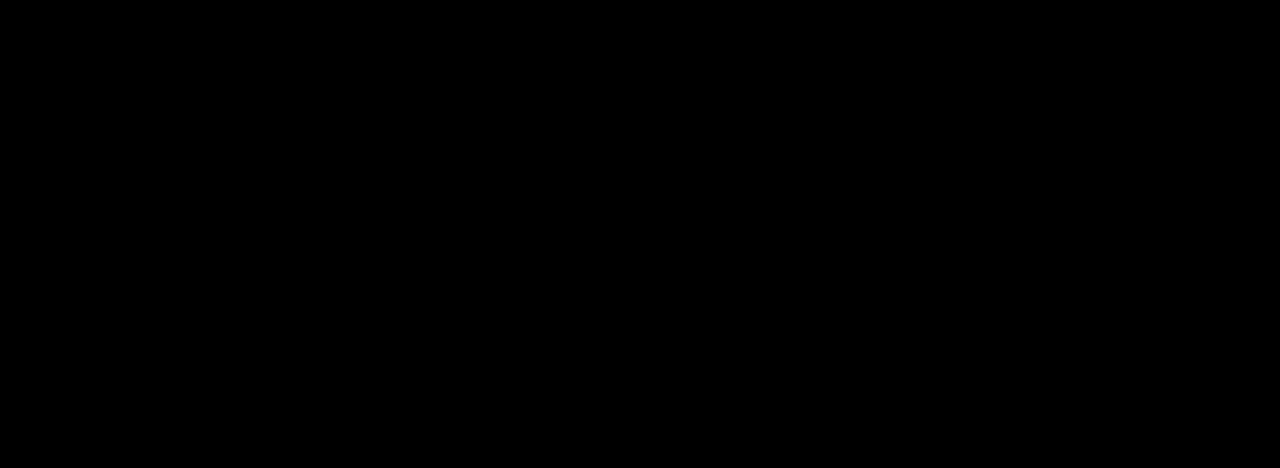
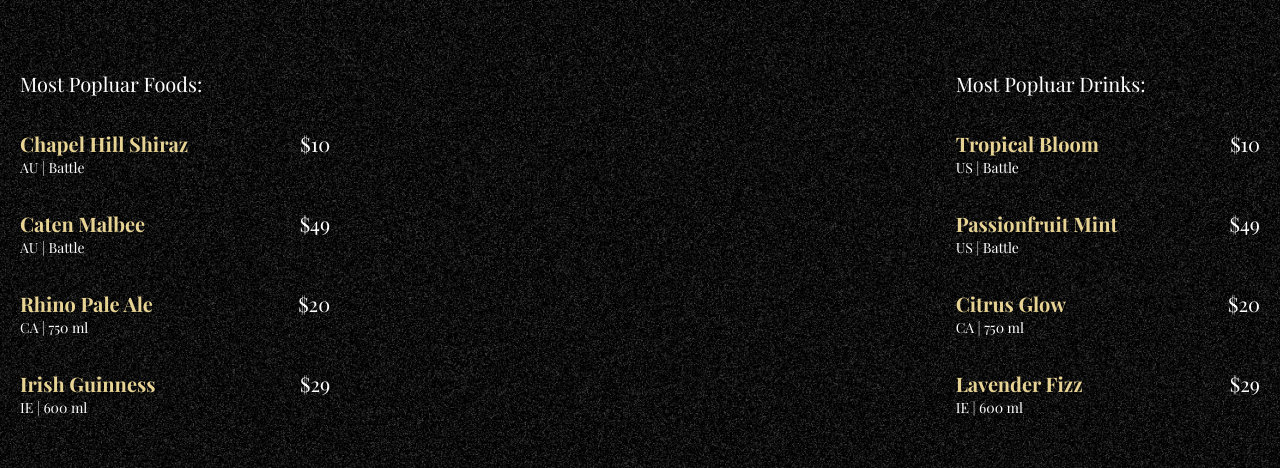
Before and after one commit to beellionaire/fnb-web-app-gsap, a Next.js app: page / in a window 1280 px wide. Shown: the part 890-1358 px from the top of the page. Built offline with nearby package versions, Linux system fonts and the light colour scheme.

Commit message:
add menu section

```diff
--- a/src/app/page.js
+++ b/src/app/page.js
@@ -1,4 +1,5 @@
 import Hero from "@/components/Hero";
+import Menu from "@/components/Menu";
 import Navbar from "@/components/Navbar";
 
 export default function Home() {
@@ -6,7 +7,7 @@
     <main>
       <Navbar />
       <Hero />
-      <div className="h-dvh bg-black"></div>
+      <Menu />
     </main>
   );
 }
--- /dev/null
+++ b/src/components/Menu.jsx
@@ -0,0 +1,93 @@
+"use client";
+
+import Image from "next/image";
+import { cocktailLists, mockTailLists } from "../../constants";
+import { useGSAP } from "@gsap/react";
+import gsap from "gsap";
+import { ScrollTrigger } from "gsap/all";
+
+gsap.registerPlugin(useGSAP, ScrollTrigger);
+
+const Menu = () => {
+  useGSAP(() => {
+    const parallaxTimeline = gsap.timeline({
+      scrollTrigger: {
+        trigger: "#cocktails",
+        start: "top 30%",
+        end: "bottom 80%",
+        scrub: true,
+      },
+    });
+
+    parallaxTimeline
+      .from("#c-left-leaf", {
+        x: -100,
+        y: 100,
+      })
+      .from("#c-right-leaf", {
+        x: 10,
+        y: 50,
+      });
+  });
+
+  return (
+    <section id="cocktails" className="noisy">
+      <Image
+        src="/images/cocktail-left-leaf.png"
+        alt="menu-left-leaf"
+        width={100}
+        height={100}
+        id="c-left-leaf"
+        className="w-32 md:w-64 xl:w-72"
+      />
+      <Image
+        src="/images/cocktail-right-leaf.png"
+        alt="menu-right-leaf"
+        width={100}
+        height={100}
+        id="c-right-leaf"
+        className="w-32 md:w-64 xl:w-72"
+      />
+
+      <div className="list">
+        <div className="popular">
+          <h2 className="font-playfair-display">Most Popluar Foods:</h2>
+
+          <ul>
+            {cocktailLists.map(({ name, country, detail, price }) => (
+              <li key={name}>
+                <div className="md:me-28">
+                  <h3 className="font-playfair-display font-bold">{name}</h3>
+                  <p className="font-playfair-display">
+                    {country} | {detail}
+                  </p>
+                </div>
+                <span className="font-playfair-display">{price}</span>
+              </li>
+            ))}
+          </ul>
+        </div>
+
+        <div className="loved">
+          <h2 className="font-playfair-display">Most Popluar Drinks:</h2>
+
+          <ul>
+            {mockTailLists.map(({ name, country, detail, price }) => (
+              <li key={name}>
+                <div className="me-28">
+                  <h3 className="font-playfair-display font-bold">{name}</h3>
+                  <p className="font-playfair-display">
+                    {country} | {detail}
+                  </p>
+                </div>
+                <span className="font-playfair-display">{price}</span>
+              </li>
+            ))}
+          </ul>
+        </div>
+      </div>
+    </section>
+  );
+};
+
+export default Menu;
```
